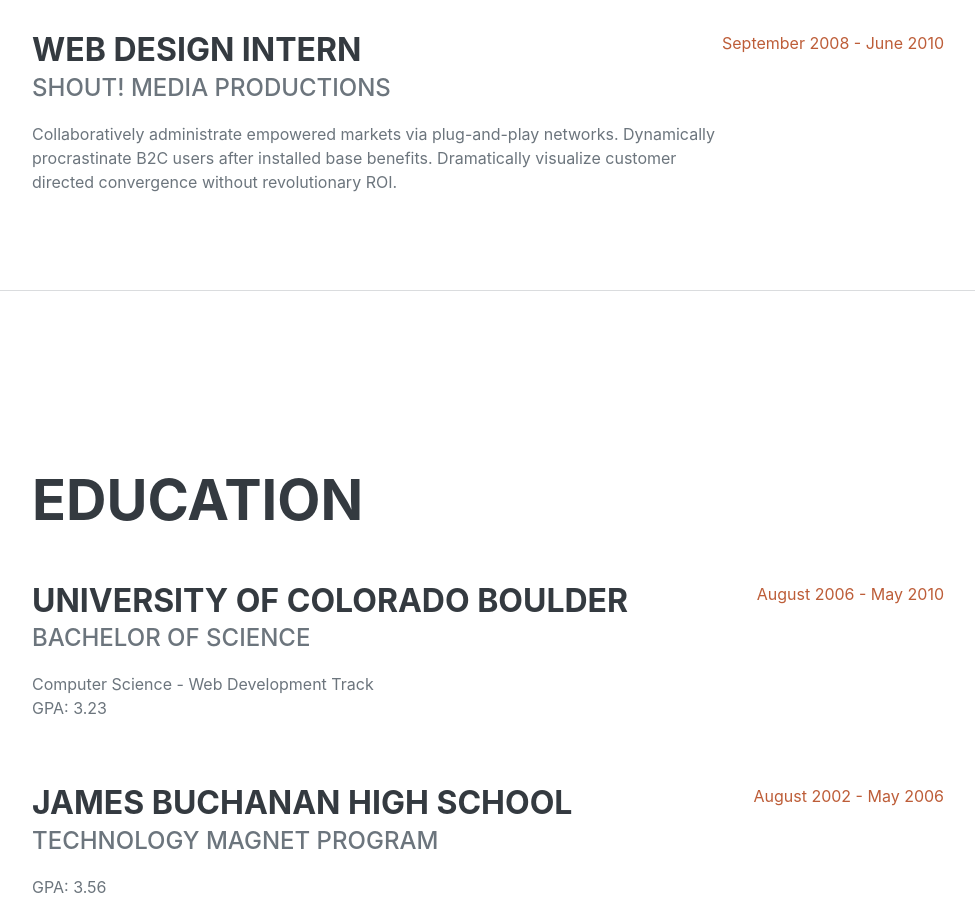
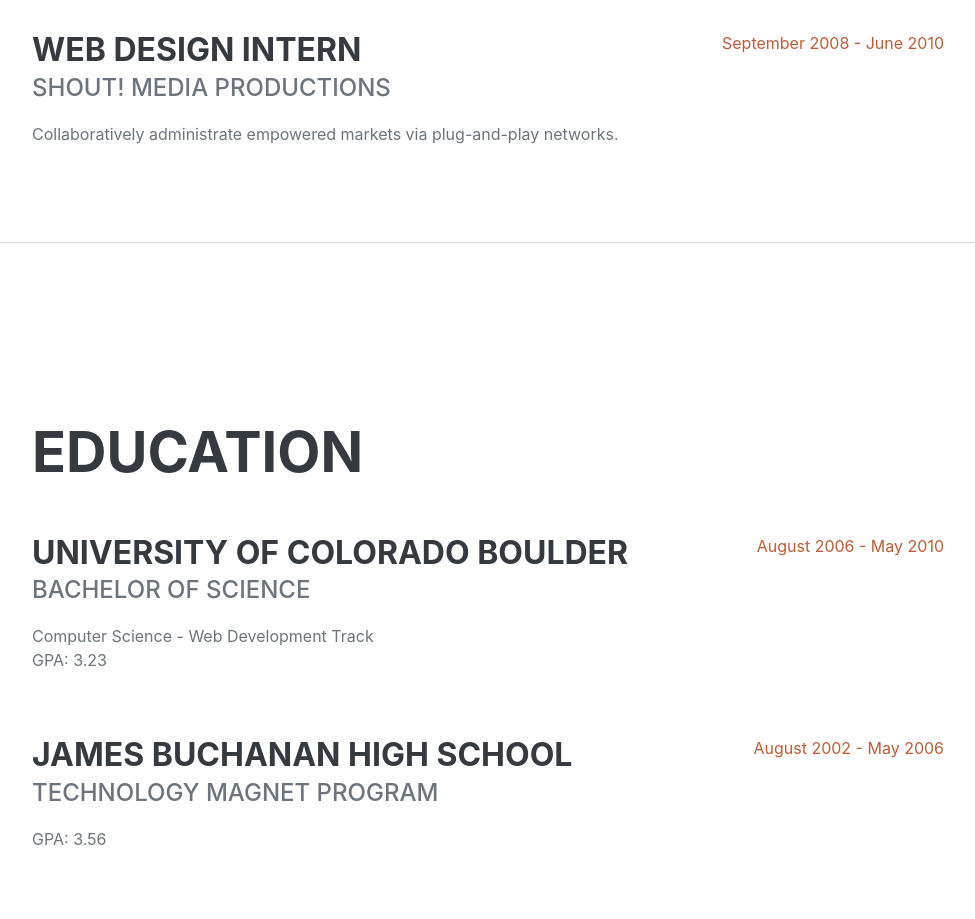
Before and after one commit to matheusbaia/matheusbaia.github.io, a plain HTML site: page index.html in a window 1280 px wide. Shown: the part 1500-2419 px from the top of the page, without its empty margins (288-1263 px from the left). Drawn offline with nearby package versions, Linux system fonts and the light colour scheme; a web font is replaced by a local one.

Commit message:
Update index.html

```diff
--- a/index.html
+++ b/index.html
@@ -89,7 +89,7 @@
                         <div class="flex-grow-1">
                             <h3 class="mb-0">Web Design Intern</h3>
                             <div class="subheading mb-3">Shout! Media Productions</div>
-                            <p>Collaboratively administrate empowered markets via plug-and-play networks. Dynamically procrastinate B2C users after installed base benefits. Dramatically visualize customer directed convergence without revolutionary ROI.</p>
+                            <p>Collaboratively administrate empowered markets via plug-and-play networks.</p>
                         </div>
                         <div class="flex-shrink-0"><span class="text-primary">September 2008 - June 2010</span></div>
                     </div>
```
